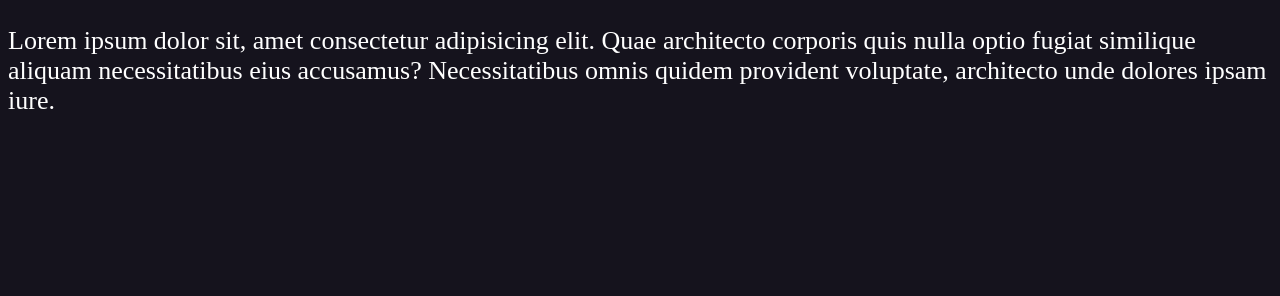
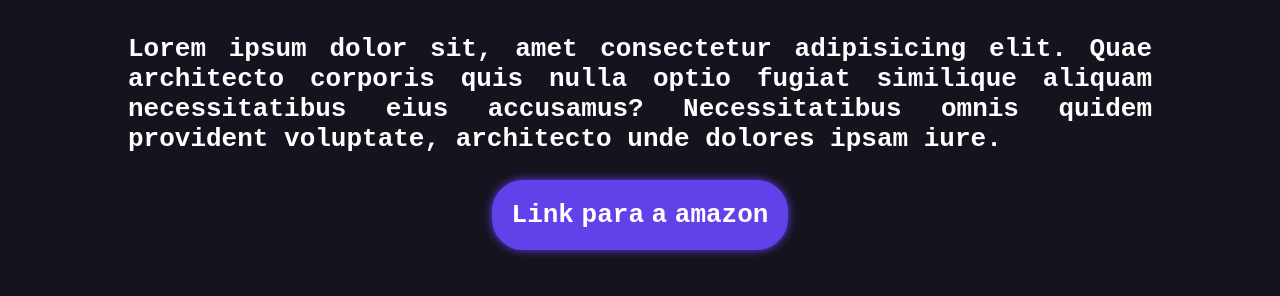
Before and after one commit to Raphael-Bnd/JavaScript, a website: page Front-End/modulo1/aula5/index.html in a window 1280 px wide. Drawn offline with nearby package versions, Linux system fonts and the light colour scheme.

Commit message:
SO MUCH CHANGES HOW I ABBREVIATE THIS WTF!

```diff
--- a/Front-End/modulo1/aula5/index.html
+++ b/Front-End/modulo1/aula5/index.html
@@ -8,11 +8,14 @@
     <title>Aula5 - Eventos com Jquery</title>
   </head>
   <body>
-    <p>
-      Lorem ipsum dolor sit, amet consectetur adipisicing elit. Quae architecto corporis quis nulla
-      optio fugiat similique aliquam necessitatibus eius accusamus? Necessitatibus omnis quidem
-      provident voluptate, architecto unde dolores ipsam iure.
-    </p>
+    <div id="container">
+      <p id="palagrafo">
+        Lorem ipsum dolor sit, amet consectetur adipisicing elit. Quae architecto corporis quis
+        nulla optio fugiat similique aliquam necessitatibus eius accusamus? Necessitatibus omnis
+        quidem provident voluptate, architecto unde dolores ipsam iure.
+      </p>
+      <a href="https://amazon.com" id="linkAmazon">Link para a amazon</a>
+    </div>
   </body>
   <script type="text/javascript" src="script.js"></script>
 </html>
--- a/Front-End/modulo1/aula5/script.js
+++ b/Front-End/modulo1/aula5/script.js
@@ -0,0 +1,14 @@
+$(function () {
+  $('#linkAmazon').on('click', function (event) {
+    //    event.preventDefault();
+    alert('Você está saindo do site da aula5');
+  });
+});
+
+$('#linkAmazon')
+  .on('mouseover', function () {
+    $(this).addClass('projetado');
+  })
+  .on('mouseout', function () {
+    $(this).removeClass('projetado');
+  });
--- a/Front-End/modulo1/aula5/style.css
+++ b/Front-End/modulo1/aula5/style.css
@@ -1,5 +1,50 @@
 * {
+  --botao: #6341ea;
+  --hover: #9b76ff;
+  --active: #3e22b8;
   background-color: #15131d;
   color: white;
   font-size: 26px;
+  font-family: monospace;
+  font-weight: 800;
 }
+
+#linkAmazon {
+  text-align: justify;
+  background-color: var(--botao);
+  border: 20px var(--botao) solid;
+  border-radius: 2ch;
+  text-decoration: none;
+  word-spacing: -8px;
+  box-shadow: 0 0 10px var(--botao);
+  transition: all 300ms ease;
+}
+
+#linkAmazon:hover {
+  background-color: var(--hover);
+  border-color: var(--hover);
+  box-shadow: 0 0 15px var(--hover);
+}
+
+#linkAmazon:active {
+  box-shadow: 0 0 5px var(--active);
+  background-color: var(--active);
+  border-color: var(--active);
+}
+
+#container {
+  align-items: center;
+  display: flex;
+  max-width: 80vw;
+  flex-direction: column;
+  margin: auto;
+}
+
+#palagrafo {
+  text-align: justify;
+}
+
+.projetado {
+  transition: all 180ms ease-in;
+  transform: scale(1.03) translateY(-5px);
+}
```
